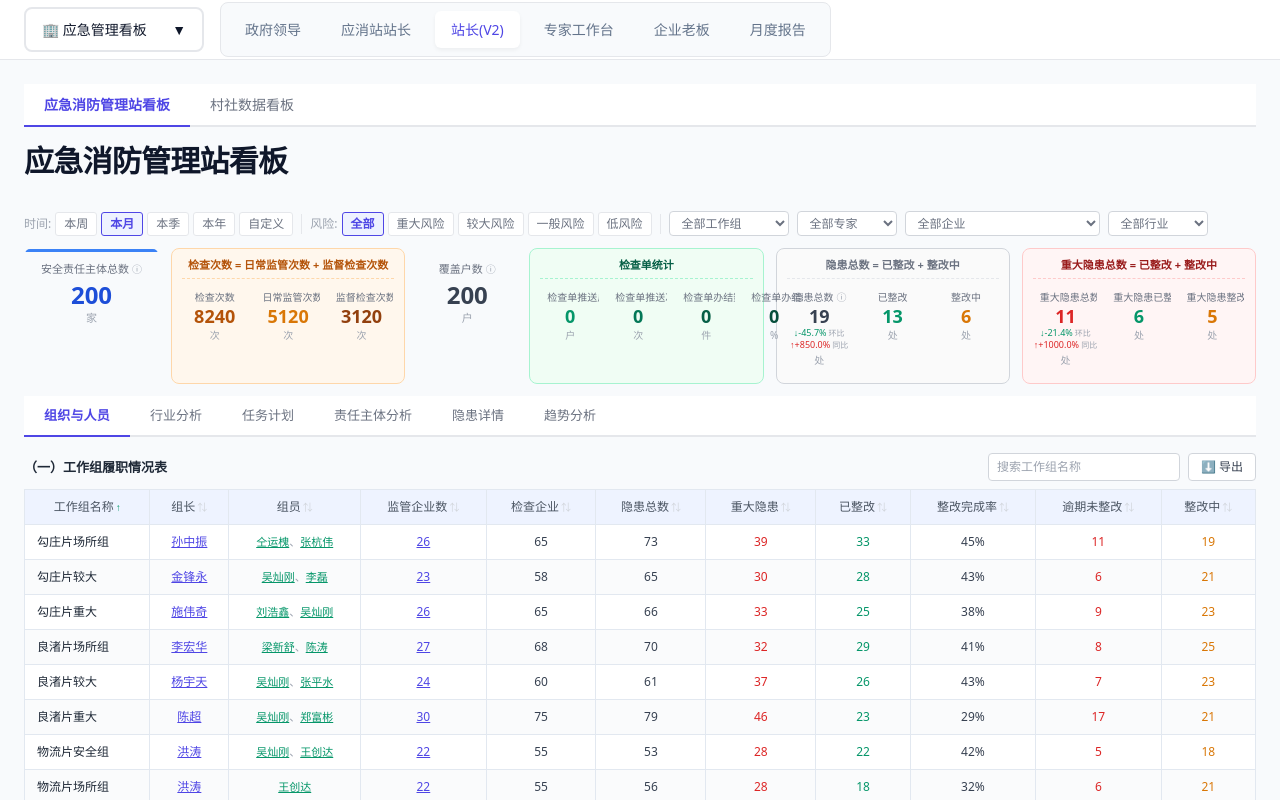
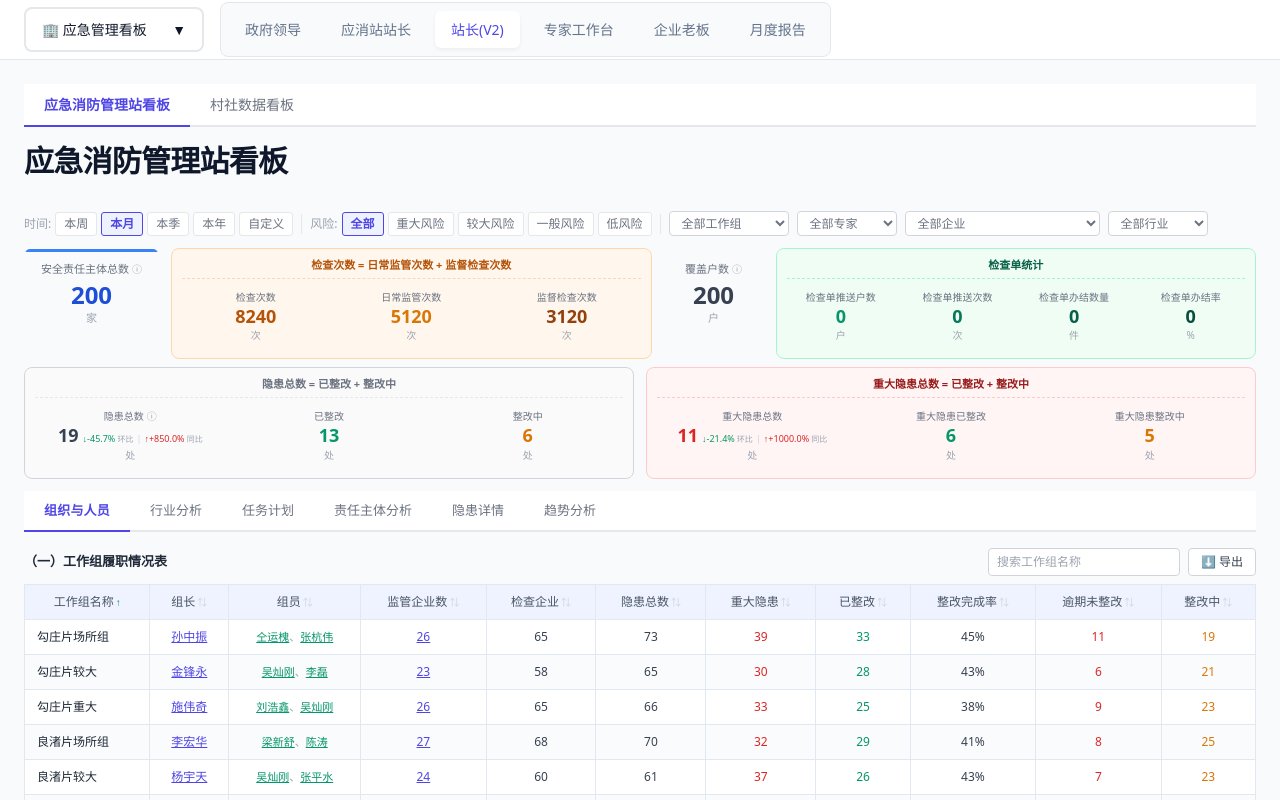
Before and after one commit to xjhyonier/dashboard, a React (Vite) app: page /emergency/station-chief-v2 in a window 1280 px wide. Shown: the top 800 px of the page. Built offline with nearby package versions, Linux system fonts and the light colour scheme.

Commit message:
refactor: KPI卡片分两行展示，隐患/重大隐患统计组移到第二行

```diff
--- a/src/business/emergency/pages/StationChiefV2Dashboard.tsx
+++ b/src/business/emergency/pages/StationChiefV2Dashboard.tsx
@@ -258,18 +258,19 @@ export function StationChiefV2Dashboard() {
           {item.label}
           {item.tip && <span style={{ marginLeft: 3, color: '#9CA3AF', fontSize: 10 }}>ⓘ</span>}
         </div>
-        <div style={{ display: 'flex', flexDirection: 'column', alignItems: 'center', gap: 2 }}>
+        <div style={{ display: 'flex', alignItems: 'baseline', justifyContent: 'center', gap: 4 }}>
           <span style={{ fontSize: compact ? 18 : 24, fontWeight: 700, color: item.color, lineHeight: 1.1, whiteSpace: 'nowrap' }}>{item.value}</span>
           {hasComparison && (
-            <span style={{ display: 'flex', flexDirection: 'column', alignItems: 'center', gap: 1, fontSize: compact ? 9 : 10, fontWeight: 500, lineHeight: 1.2 }}>
+            <span style={{ fontSize: compact ? 9 : 10, fontWeight: 500, lineHeight: 1, whiteSpace: 'nowrap' }}>
               {mom != null && (
-                <span style={{ color: changeColor(mom), whiteSpace: 'nowrap' }}>
+                <span style={{ color: changeColor(mom) }}>
                   {changeArrow(mom)}{formatChange(mom)}
                   <span style={{ fontSize: compact ? 8 : 9, color: '#9CA3AF' }}> 环比</span>
                 </span>
               )}
+              {mom != null && yoy != null && <span style={{ margin: '0 3px', color: '#D1D5DB' }}>|</span>}
               {yoy != null && (
-                <span style={{ color: changeColor(yoy), whiteSpace: 'nowrap' }}>
+                <span style={{ color: changeColor(yoy) }}>
                   {changeArrow(yoy)}{formatChange(yoy)}
                   <span style={{ fontSize: compact ? 8 : 9, color: '#9CA3AF' }}> 同比</span>
                 </span>
@@ -540,11 +541,11 @@ export function StationChiefV2Dashboard() {
         )}
       </div>
 
-      {/* KPI 指标卡片（在筛选区下方、tab 切换上方） */}
+      {/* KPI 指标卡片 - 第一行：安全责任主体 / 检查次数 / 覆盖户数 / 检查单 */}
       <div style={{
         display: 'flex',
         gap: 12,
-        marginBottom: 12,
+        marginBottom: 8,
         alignItems: 'stretch',
       }}>
         {/* 安全责任主体总数 */}
@@ -639,7 +640,15 @@ export function StationChiefV2Dashboard() {
             />
           </div>
         </div>
+      </div>
 
+      {/* KPI 指标卡片 - 第二行：隐患统计 / 重大隐患统计 */}
+      <div style={{
+        display: 'flex',
+        gap: 12,
+        marginBottom: 12,
+        alignItems: 'stretch',
+      }}>
         {/* 隐患统计组 */}
         <div style={{
           flex: 1,
```
